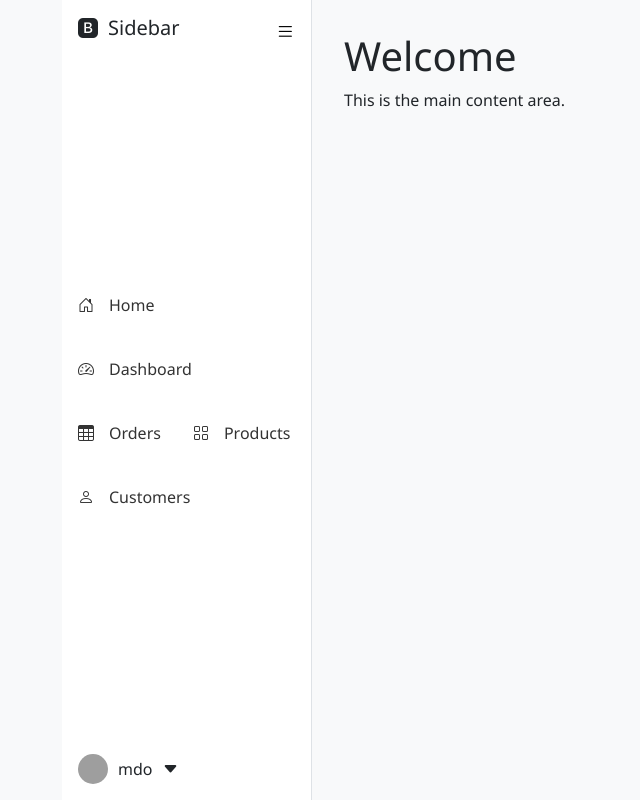
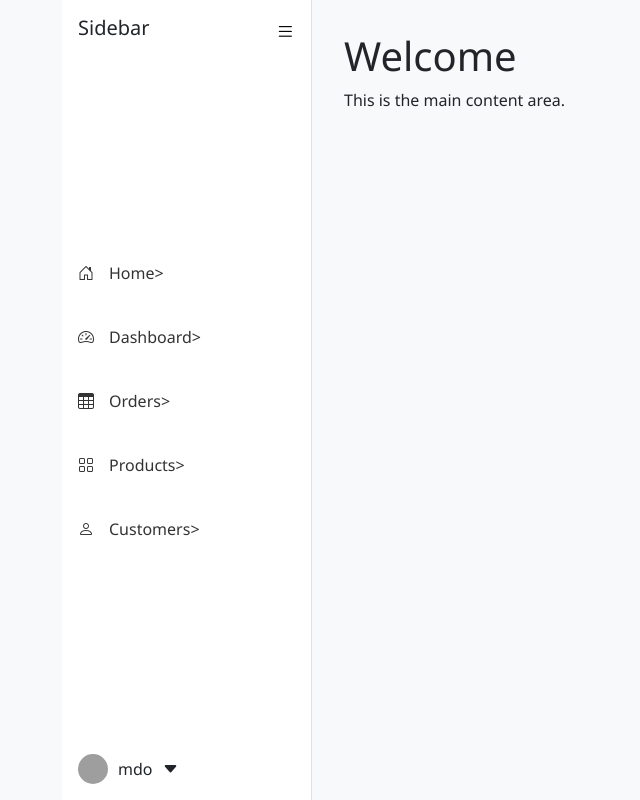
Before and after one commit to Anuoluwa-samuel/Purchases, a Django app: page / in a window 1280 px wide. Shown: the whole page, without its empty margins (23-663 px from the left). Run offline with Django 5.2, Linux system fonts and the light colour scheme; grey boxes are pictures that could not be loaded.

Commit message:
Fix: Corrected HTML nesting and element attributes in sidebar

```diff
--- a/templates/user/index.html
+++ b/templates/user/index.html
@@ -11,17 +11,17 @@
   <div class="container">
     <aside class="sidebar" id="sidebar">
       <div class="top">
-        <h2 class="logo"><i class="bi bi-bootstrap-fill"></i> <span class="text">Sidebar</span></h2>
+        <h2 class="logo" class="bi bi-bootstrap-fill" class="text">Sidebar</h2>
         <button class="toggle-btn" onclick="toggleSidebar()">
           <i class="bi bi-list"></i>
         </button>
       </div>
       <ul class="nav">
-        <li><a href="#"><i class="bi bi-house-door"></i><span class="text">Home</span></a></li>
-        <li><a href="#"><i class="bi bi-speedometer2"></i><span class="text">Dashboard</span></a></li>
-        <li><a href="#"><i class="bi bi-table"></i><span class="text">Orders</span></a></li>
-        <li><a href="#"><i class="bi bi-grid"></i><span class="text">Products</span></a></li>
-        <li><a href="#"><i class="bi bi-person"></i><span class="text">Customers</span></a></li>
+        <li><a href="#"><i class="bi bi-house-door"></i class="text">Home></a></li>
+        <li><a href="#"><i class="bi bi-speedometer2"></i class="text">Dashboard></a></li>
+        <li><a href="#"><i class="bi bi-table"></i class="text">Orders></a></li>
+        <li><a href="#"><i class="bi bi-grid"></i class="text">Products></a></li>
+        <li><a href="#"><i class="bi bi-person"></i class="text">Customers></a></li>
       </ul>
       <div class="user">
         <img src="https://i.pravatar.cc/30" alt="User">
```
